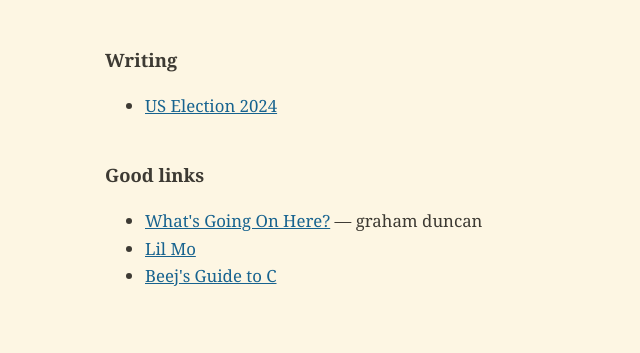
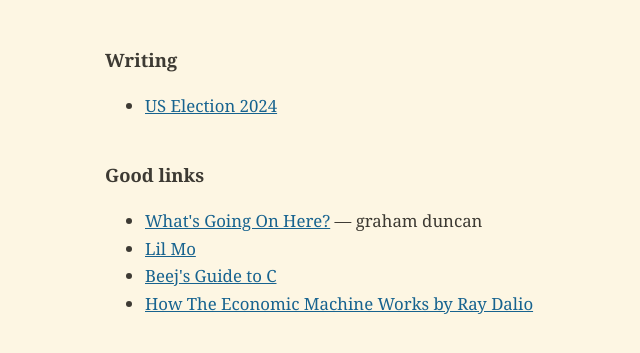
Before and after one commit to faizanxmd/faizanxmd.github.io, a plain HTML site: page index.html in a window 1280 px wide. Shown: the part 183-536 px from the top of the page, without its empty margins (215-855 px from the left). Drawn offline with Linux system fonts and the light colour scheme.

Commit message:
new link added

```diff
--- a/index.html
+++ b/index.html
@@ -35,6 +35,7 @@
         <li><a href="https://grahamduncan.blog/whats-going-on-here/">What's Going On Here?</a> — graham duncan</li>
         <li><a href="https://github.com/robinpnalex">Lil Mo</a></li>
         <li><a href="https://beej.us/guide/bgc/">Beej's Guide to C</a></li>
+        <li><a href="https://www.youtube.com/watch?v=PHe0bXAIuk0">How The Economic Machine Works by Ray Dalio</a></li>
     </ul>
 
 </body>
```
